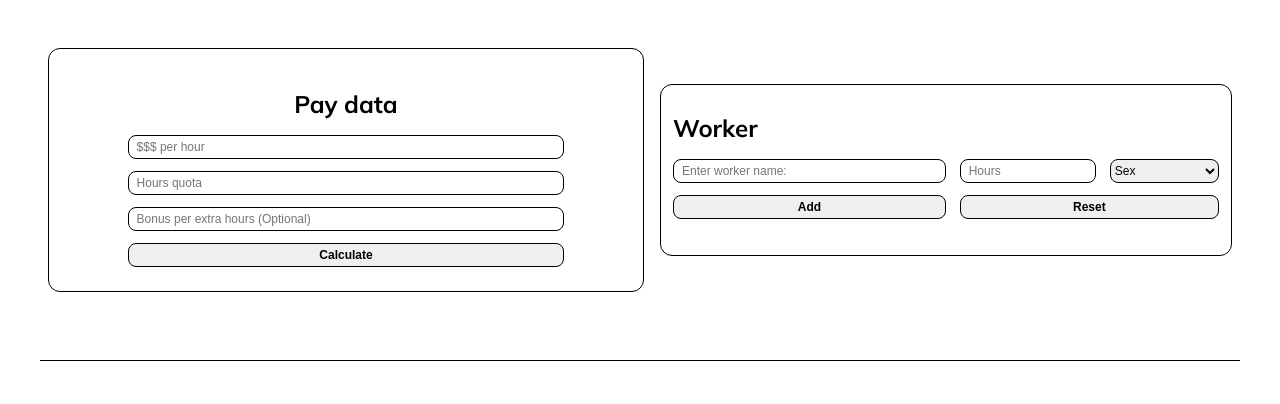
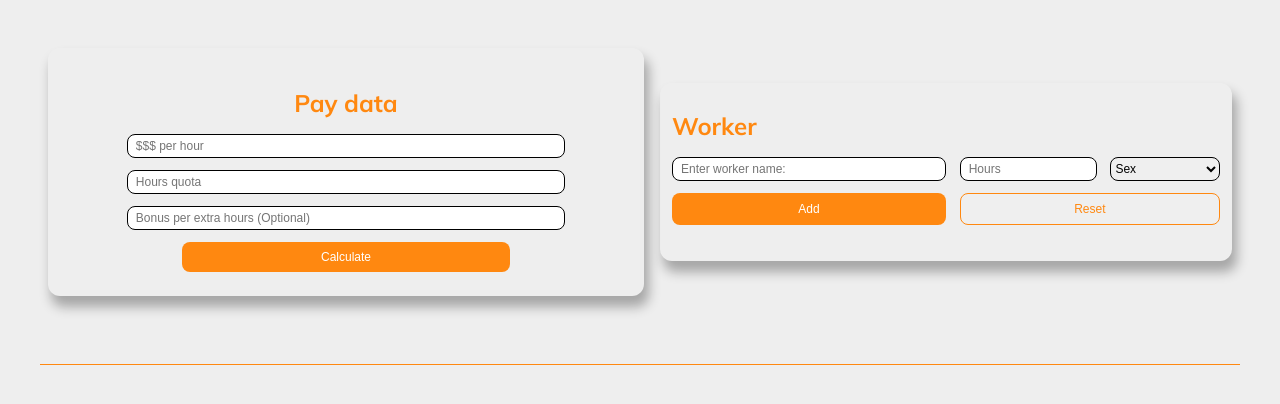
Before and after one commit to Imista/js_practice_salary, a plain HTML site: page index.html in a window 1280 px wide. Drawn offline with Linux system fonts and the light colour scheme.

Commit message:
Ct main - Improve colors

```diff
--- a/style.css
+++ b/style.css
@@ -3,13 +3,17 @@ body{
     /*Box*/
     margin: 0;
     padding: 0;
+    background-color: var(--paper);
     /*Text*/
     font-family: 'Mulish', sans-serif;
 }
 /*Variables*/
 :root{
     /*Colors*/
-
+    --dusty: #96658F;
+    --lavendar: #6D7993;
+    --highlight: #ff8810;
+    --paper: #eee;
     /*Font*/
     --sm: 12px;
     --md: 16px;
@@ -20,6 +24,10 @@ body{
 /*End Header*/
 
 /*Main*/
+h1{
+    color: var(--highlight);
+    font-weight: bolder;
+}
 main{
     /*Display*/
     display: flex;
@@ -42,13 +50,22 @@ main{
     font-size: var(--sm);
 }
 .button{
-    height: 2em;
-    box-sizing: border-box;
-    border: 1px solid black;
+    /*Box*/
+    padding: 8px;
     border-radius: 8px;
+    border: none;
     /*Text*/
-    font-weight: bold;
+    font-weight: normal;
     font-size: var(--sm);
+    cursor: pointer;
+}
+.bt1{
+    background-color: var(--highlight);
+    color: white;
+}
+.bt2{
+    border: 1px solid var(--highlight);
+    color:var(--highlight);
 }
 .data{
     /*Display*/
@@ -57,7 +74,7 @@ main{
     align-items: center;
     /*Box*/
     padding-bottom: 60px;
-    border-bottom: 1px solid black;
+    border-bottom: 1px solid var(--highlight);
 }
 /*Main data*/
 .data_mainData{
@@ -66,9 +83,9 @@ main{
     flex-direction: column;
     align-items: center;
     /*Box*/
+    box-shadow: 4px 10px 12px 1px rgba(0,0,0,0.3);
     flex-basis: 50%;
     padding: 24px;
-    border: 1px solid black;
     border-radius: 12px;
     margin: 8px;
 }
@@ -86,7 +103,7 @@ main{
     margin-bottom: 12px;
 }
 .data_mainData_form_button{
-    width: 80%;
+    width: 60%;
 }
 /*Workers---------------------------------*/
 .data_workers{
@@ -95,8 +112,8 @@ main{
     flex-direction: column;
     /*Box*/
     flex-basis: 50%;
+    box-shadow: 4px 10px 12px 1px rgba(0,0,0,0.3);
     padding: 12px;
-    border: 1px solid black;
     border-radius: 12px;
     margin: 8px;
 }
@@ -146,9 +163,9 @@ main{
 .result div{
     display: none;
     /*Box*/
-    width: 40%;
+    width: 80%;
     padding: 12px;
-    border: 1px solid black;
+    box-shadow: 4px 10px 12px 1px rgba(0,0,0,0.3);
     border-radius: 12px;
     margin: 16px;
 }
@@ -159,6 +176,15 @@ main{
     /*Text*/
     font-size: var(--md);
 }
+@media (max-width: 720px){
+    .data{
+        flex-direction: column;
+    }
+    .data_mainData, .data_workers{
+        width: 80%;
+        box-shadow: none;
+    }
+}
 /*End Main*/
 
 /*Footer*/
```
